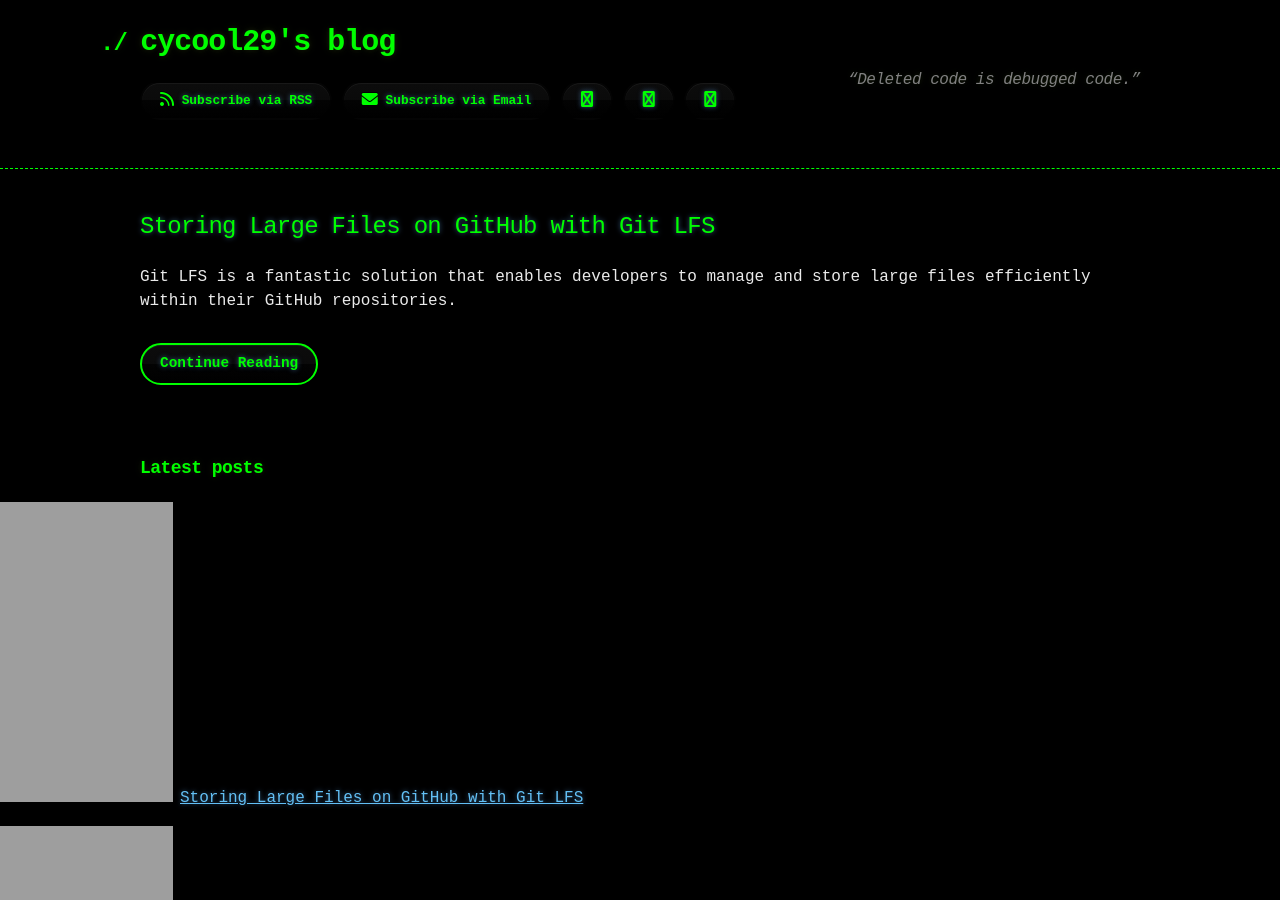
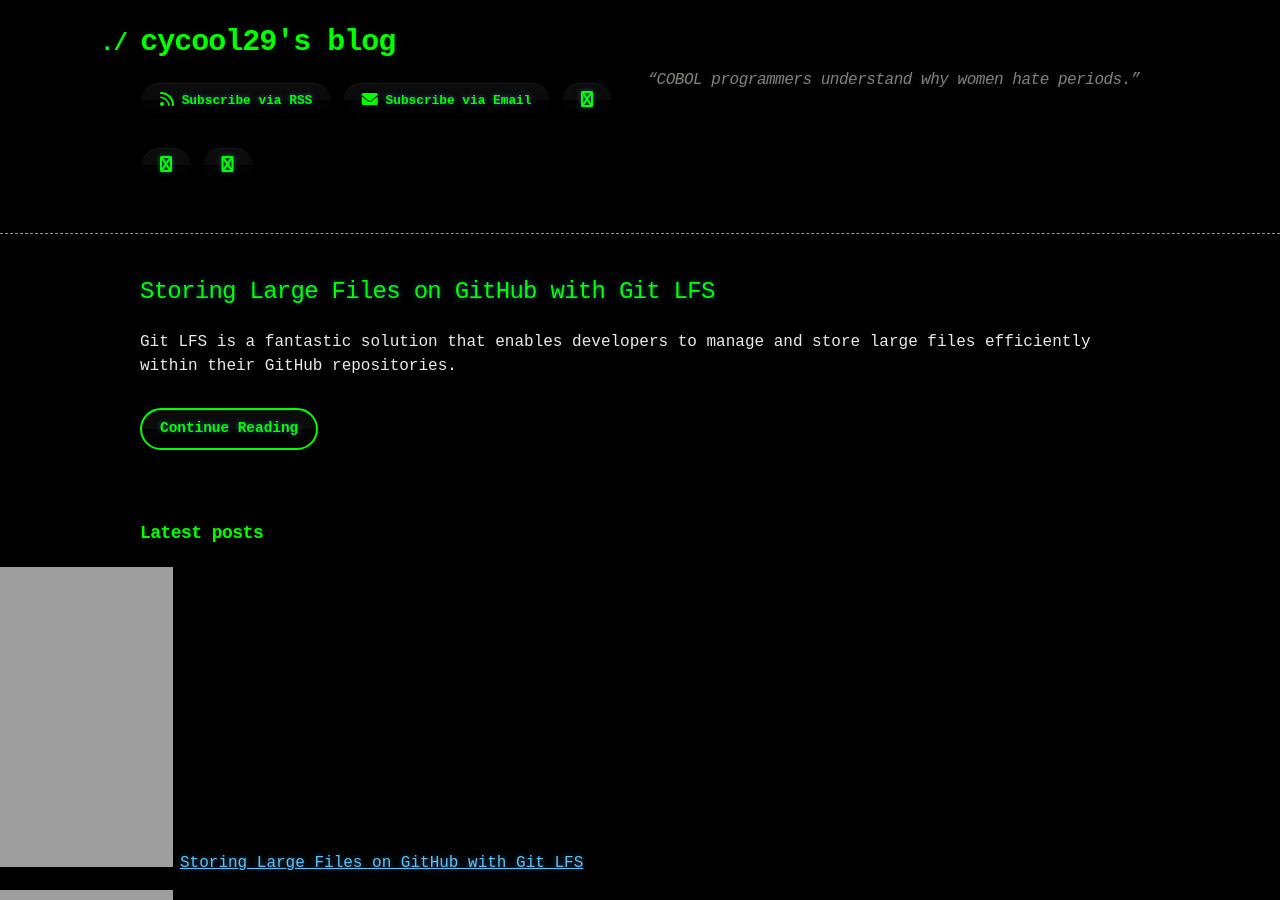
Before and after one commit to cycool29/cycool29.github.io, a Jekyll site: the page built from index.md, in a window 1280 px wide and 900 px high. Built offline with Jekyll 4.4.1, drawn with Linux system fonts in a browser that asks for light colours; a style sheet for code colours, icons or effects is not loaded.

Commit message:
Update quotes

```diff
--- a/_config.yml
+++ b/_config.yml
@@ -1,5 +1,5 @@
 title: cycool29's blog
-description: "“Deleted code is debugged code.” "
+description: "“COBOL programmers understand why women hate periods.” "
 bio: A high school student. Intermediate in Python, Git, Bash. Learning JavaScript. He/Him. "
 author: cycool29
 url: https://cycool29.github.io
```
